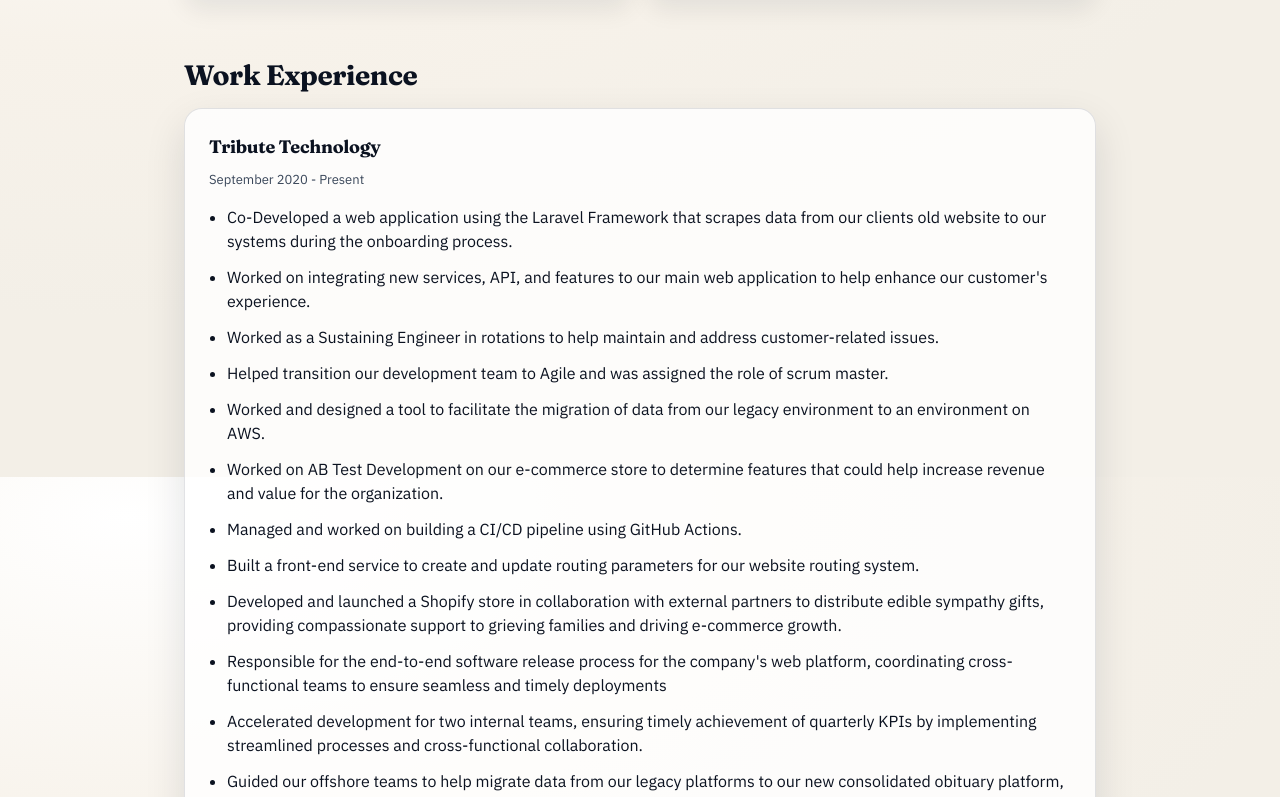
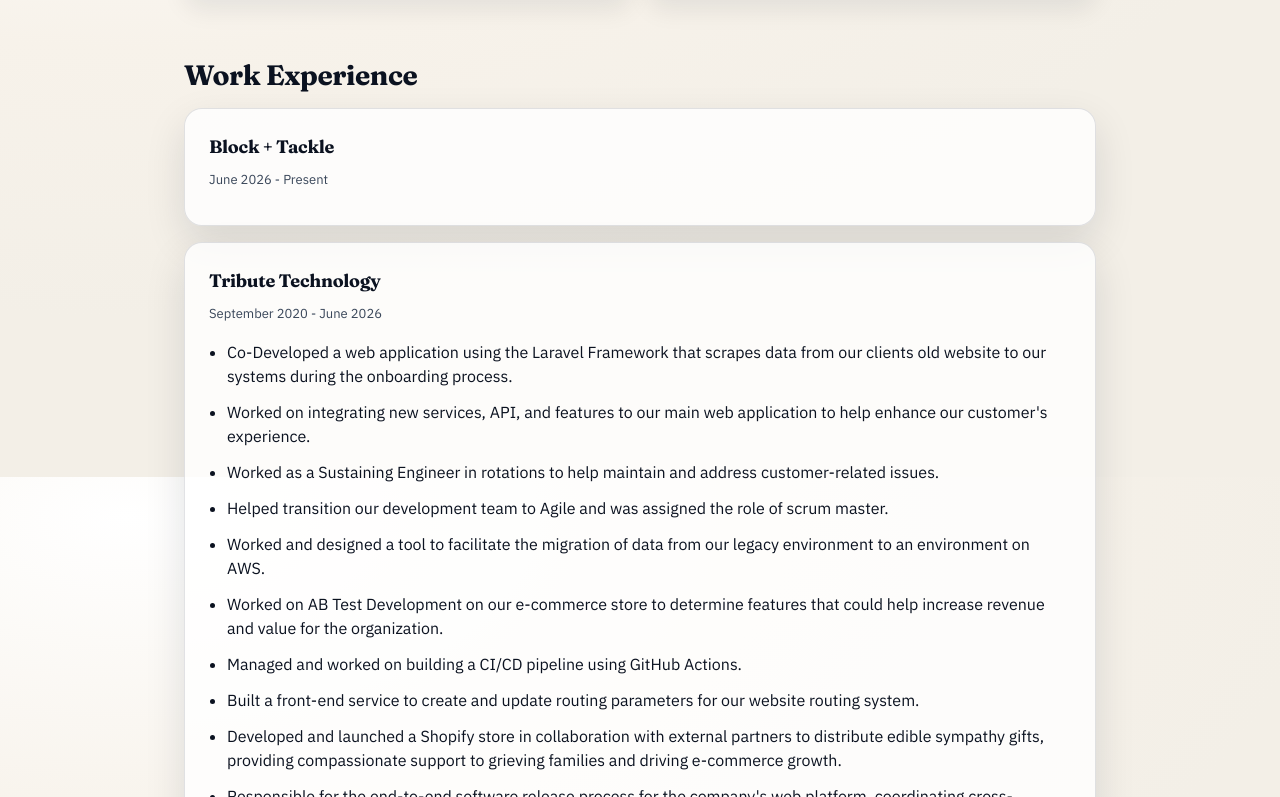
Before and after one commit to somalur/somalur.github.io, a Next.js app: page / in a window 1280 px wide. Shown: the part 1123-1920 px from the top of the page. Built offline with nearby package versions, Linux system fonts and the light colour scheme.

Commit message:
Changes to update work experience and timestamp

```diff
--- a/src/app/page.tsx
+++ b/src/app/page.tsx
@@ -153,9 +153,20 @@
             <article className={styles.card} role="listitem">
               <div className={styles.cardTop}>
                 <div>
+                  <h3 className={styles.cardTitle}>Block + Tackle</h3>
+                  <div className={styles.cardSubtitle}>
+                    June 2026 - Present
+                  </div>
+                </div>
+              </div>
+            </article>
+
+            <article className={styles.card} role="listitem">
+              <div className={styles.cardTop}>
+                <div>
                   <h3 className={styles.cardTitle}>Tribute Technology</h3>
                   <div className={styles.cardSubtitle}>
-                    September 2020 - Present
+                    September 2020 - June 2026
                   </div>
                 </div>
               </div>
@@ -374,7 +385,7 @@
       <footer className={styles.siteFooter}>
         <div className={styles.container}>
           <small>
-            Last updated: <span id="last-updated">March 6th 2026</span>
+            Last updated: <span id="last-updated">June 27th 2026</span>
           </small>
         </div>
       </footer>
```
